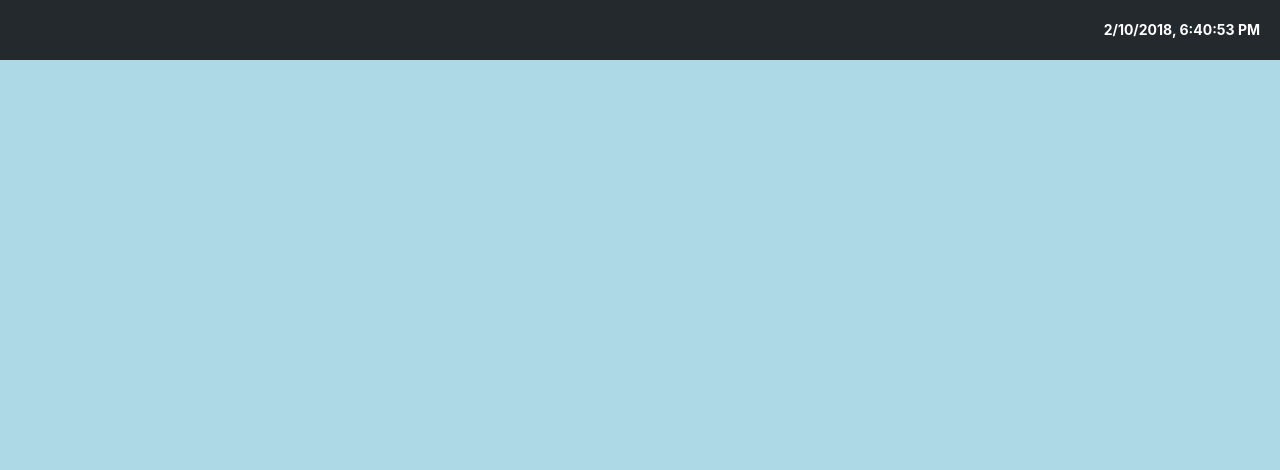
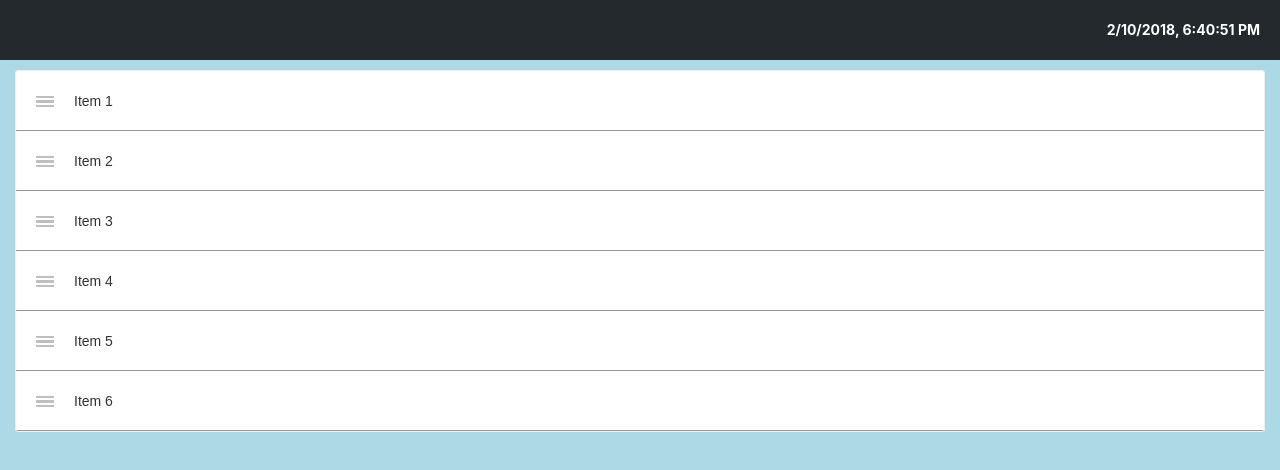
Before and after one commit to saranshbansal/react-fastfood-delivery-app, a React (Create React App) app: page / in a window 1280 px wide. Shown: the top 470 px of the page. Built offline with nearby package versions, Linux system fonts and the light colour scheme.

Commit message:
react-drag and drop feature added.

```diff
--- a/src/App.js
+++ b/src/App.js
@@ -1,5 +1,6 @@
 import React, { Component } from 'react';
 import Clock from './lib/clock';
+import SortableComponent from './components/DnD/DragAndDrop';
 class App extends Component {
   render() {
     return (
@@ -8,6 +9,7 @@ class App extends Component {
           <Clock />
         </header>
         <div className="App-body">
+          <SortableComponent />
         </div>
       </div>
     );
--- a/src/assets/css/app.css
+++ b/src/assets/css/app.css
@@ -1,5 +1,8 @@
 .App {
   text-align: center;
+}
+
+.App-container {
 }
 
 .App-logo {
--- /dev/null
+++ b/src/assets/css/dnd.css
@@ -0,0 +1,106 @@
+.Showcase__Content__root {
+    position: relative;
+    z-index: 0;
+    min-height: calc(100vh - 60px);
+    padding: 10px 0;
+    border: 0;
+    box-sizing: border-box;
+}
+
+.Showcase__Content__wrapper {
+    display: table;
+    margin: 0 auto;
+}
+
+.Showcase__style__handle {
+    position: relative;
+    top: 1px;
+    display: block;
+    width: 18px;
+    height: 11px;
+    opacity: .25;
+    margin-right: 20px;
+    cursor: row-resize;
+    background: -webkit-linear-gradient(top,#000,#000 20%,#fff 0,#fff 40%,#000 0,#000 60%,#fff 0,#fff 80%,#000 0,#000);
+    background: linear-gradient(180deg,#000,#000 20%,#fff 0,#fff 40%,#000 0,#000 60%,#fff 0,#fff 80%,#000 0,#000);
+}
+
+.Showcase__style__list{
+    overflow: auto;
+    -webkit-overflow-scrolling: touch;
+    border: 1px solid #999;
+}
+
+.Showcase__style__stylizedList{
+    position: relative;
+    z-index: 0;
+    background-color: #f3f3f3;
+    border: 1px solid #efefef;
+    border-radius: 3px;
+    outline: none;
+}
+
+.Showcase__style__stylizedItem {
+    display: -webkit-box;
+    display: -webkit-flex;
+    display: -ms-flexbox;
+    display: flex;
+    -webkit-box-align: center;
+    -webkit-align-items: center;
+    -ms-flex-align: center;
+    align-items: center;
+    width: 100%;
+    height: 60px;
+    padding: 0 20px;
+    background-color: #fff;
+    border-bottom: 1px solid #efefef;
+    box-sizing: border-box;
+    -webkit-user-select: none;
+    -moz-user-select: none;
+    -ms-user-select: none;
+    user-select: none;
+    color: #333;
+    font-weight: 400;
+}
+
+.Showcase__style__item {
+    position: relative;
+    border-bottom: 1px solid #999;
+}
+
+.Showcase__style__grid {
+    display: block;
+    width: 520px;
+    height: 350px;
+    white-space: nowrap;
+    border: 0;
+    background-color: transparent;
+}
+
+.Showcase__style__gridItem {
+    float: left;
+    width: 130px;
+    padding: 8px;
+    background: transparent;
+    border: 0;
+}
+
+.Showcase__style__gridItem .Showcase__style__wrapper {
+    display: -webkit-box;
+    display: -webkit-flex;
+    display: -ms-flexbox;
+    display: flex;
+    -webkit-box-align: center;
+    -webkit-align-items: center;
+    -ms-flex-align: center;
+    align-items: center;
+    -webkit-box-pack: center;
+    -webkit-justify-content: center;
+    -ms-flex-pack: center;
+    justify-content: center;
+    width: 100%;
+    height: 100%;
+    background: #fff;
+    border: 1px solid #efefef;
+    font-size: 28px;
+}
--- /dev/null
+++ b/src/components/DnD/DragAndDrop.js
@@ -0,0 +1,42 @@
+import React, { Component } from 'react';
+import { render } from 'react-dom';
+import { SortableContainer, SortableElement, SortableHandle, arrayMove } from 'react-sortable-hoc';
+
+const DragHandle = SortableHandle(() => <div className="Showcase__style__handle"></div>); // This can be any component you want
+
+const SortableItem = SortableElement(({ value }) =>
+    <div className="Showcase__style__item Showcase__style__stylizedItem">
+        <DragHandle />
+        {value}
+    </div>
+);
+
+const SortableList = SortableContainer(({ items }) => {
+    return (
+        <div className="Showcase__style__list Showcase__style__stylizedList">
+            {items.map((value, index) => (
+                <SortableItem className="Showcase__style__item Showcase__style__stylizedItem" key={`item-${index}`} index={index} value={value} />
+            ))}
+        </div>
+    );
+});
+
+export default class SortableComponent extends Component {
+    state = {
+        items: ['Item 1', 'Item 2', 'Item 3', 'Item 4', 'Item 5', 'Item 6'],
+    };
+    onSortEnd = ({ oldIndex, newIndex }) => {
+        this.setState({
+            items: arrayMove(this.state.items, oldIndex, newIndex),
+        });
+    };
+    render() {
+        return (
+            <div className="Showcase__Content__root">
+                <SortableList className="Showcase__style__list Showcase__style__stylizedList" items={this.state.items} onSortEnd={this.onSortEnd} useDragHandle={true} />
+            </div>
+        );
+    }
+}
+
+render(<SortableComponent />, document.getElementById('root'));
--- a/src/index.js
+++ b/src/index.js
@@ -6,9 +6,10 @@ import { Provider } from 'react-redux';
 import { BrowserRouter } from 'react-router-dom';
 import store from './shared/store.js';
 import Routes from './shared/routes.js';
+import registerServiceWorker from './registerServiceWorker';
 import './assets/css/app.css';
 import './assets/css/index.css';
-import registerServiceWorker from './registerServiceWorker';
+import './assets/css/dnd.css';
 
 window._app_container = document.getElementById('root');
 
```
Also changed, not shown: package.json (+8 -5 lines), 1 other file (tests, documents, lock files or other folders).
